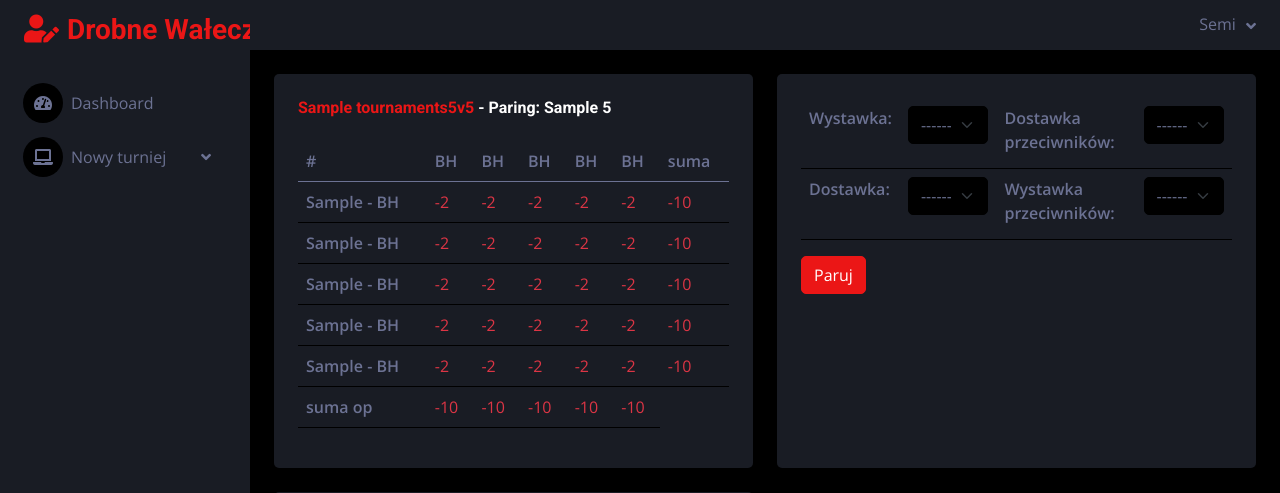
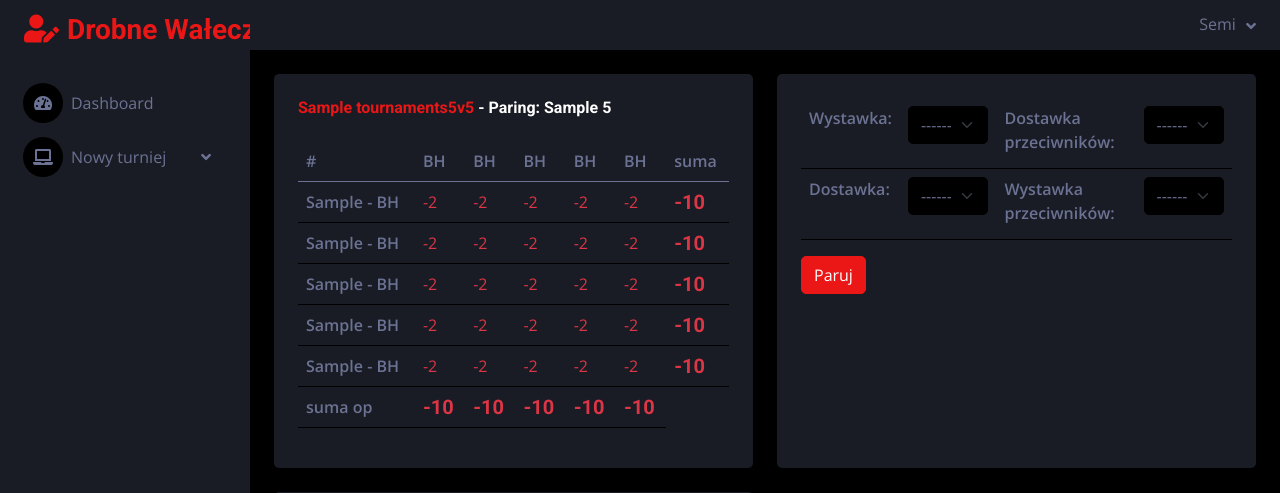
Before and after one commit to semi7semi/Pairings, a Django app: page /t5v5/1/1/ in a window 1280 px wide. Shown: the top 493 px of the page. Run offline with Django 4.2, Linux system fonts and the light colour scheme; tables that the repository leaves empty hold one stand-in row (values such as "Sample post"); lists and menus that the app fills with data are empty; some libraries are stand-ins or nearby versions.

Commit message:
scc adjustment

```diff
--- a/Tabelka/templates/pairing5v5.html
+++ b/Tabelka/templates/pairing5v5.html
@@ -29,17 +29,25 @@
                         <td class="text-success">{{ i }}</td>
                         {% endif %}
                         {% endfor %}
+<!--                        suma-->
+                        {% if player.2 == 0 %}
+                        <td class="h5">{{ player.2 }}</td>
+                        {% elif player.2 < 0 %}
+                        <td class="text-danger h5">{{ player.2 }}</td>
+                        {% elif player.2 > 0 %}
+                        <td class="text-success h5">{{ player.2 }}</td>
+                        {% endif %}
                     </tr>
                     {% endfor %}
                     <tr>
                         <th scope="col">suma op</th>
                         {% for army in army_points %}
                         {% if army == 0 %}
-                        <td>{{ army }}</td>
+                        <td class="h5">{{ army }}</td>
                         {% elif army < 0 %}
-                        <td class="text-danger">{{ army }}</td>
+                        <td class="text-danger h5">{{ army }}</td>
                         {% elif army > 0 %}
-                        <td class="text-success">{{ army }}</td>
+                        <td class="text-success h5">{{ army }}</td>
                         {% endif %}
                         {% endfor %}
                     </tr>
--- a/Tabelka/views.py
+++ b/Tabelka/views.py
@@ -102,11 +102,12 @@ class Pairing5v5View(View):
                 j1 = getattr(pairing, attr1)
                 p1points.append(j1)
             av1 = sum(p1points)
-            p1points.append(av1)
+            # p1points.append(av1)
+            # usunalem sume z tabeli player.1 i dodalem dodatkowa w player.2
             player_name = getattr(tournament, attr2)
             player_army = getattr(tournament, attr3)
             player_data = player_name, player_army
-            player_p = player_data, p1points
+            player_p = player_data, p1points, av1
             players_points.append(player_p)
         for w in range(1, 6):
             p2points = []
```
